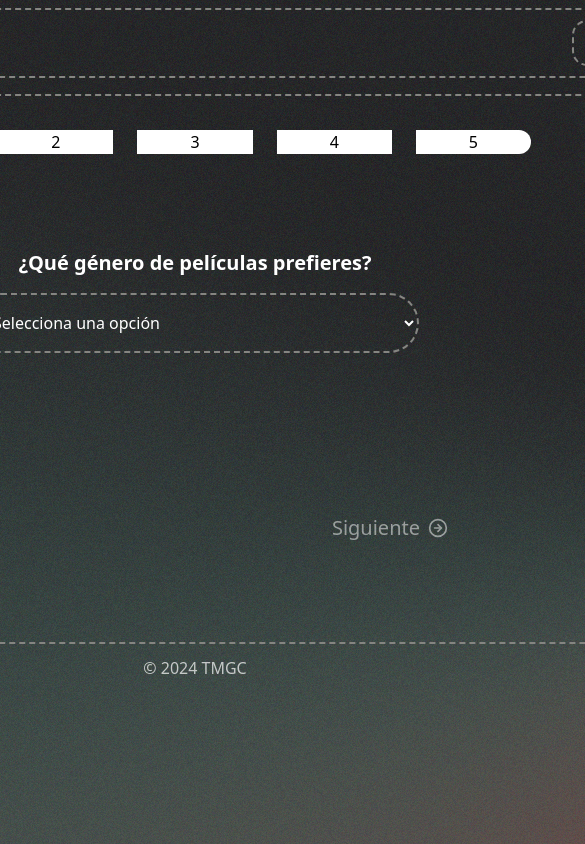
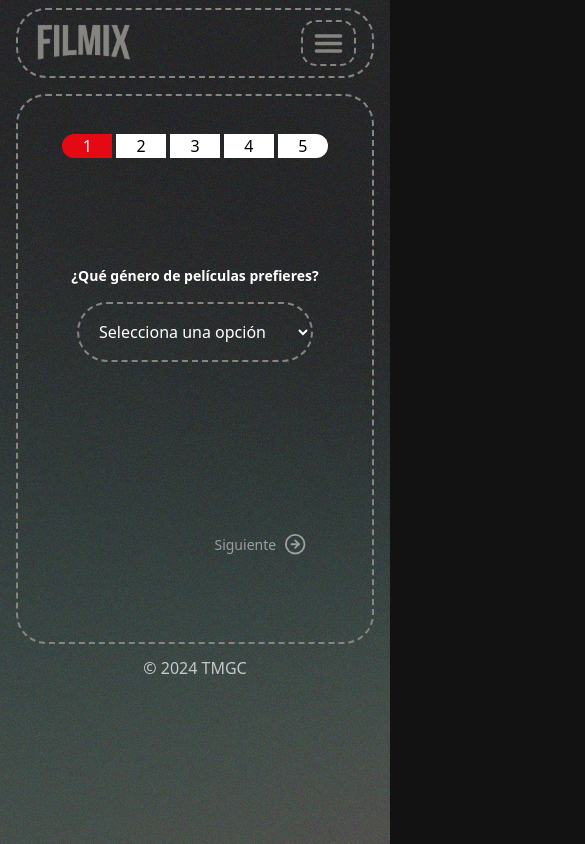
Before and after one commit to tomigonzalez/Pelis.IA, a Next.js app: page /recomendacion in a window 390 px wide. Shown: the top 844 px of the page, 585 px wide, since content can reach past the window. Built offline with nearby package versions, Linux system fonts and the light colour scheme.

Commit message:
Actualizacion

```diff
--- a/src/app/components/modalNav/modalNav.tsx
+++ b/src/app/components/modalNav/modalNav.tsx
@@ -19,9 +19,9 @@
       {/* Contenido del modal */}
       <div className="relative z-[2] w-full h-screen flex flex-col-reverse">
         <div className="w-full h-[80vh] flex justify-center">
-          <ul className="flex flex-col gap-10 text-center">
+          <ul className="flex flex-col gap-10 max-md:text-2xl text-4xl text-center">
             <Link
-              className="font-bold text-4xl text-white"
+              className="font-bold  text-white"
               href={"/"}
               onClick={toggleMenu}
             >
@@ -29,12 +29,12 @@
             </Link>
             <Link
               href={"/recomendacion"}
-              className="font-bold text-4xl text-white"
+              className="font-bold  text-white"
               onClick={toggleMenu}
             >
               RECOMENDAR PELICULA
             </Link>
-            <li className="font-bold text-4xl text-white">CONTACTO</li>
+            <li className="font-bold  text-white">CONTACTO</li>
           </ul>
         </div>
       </div>
--- a/src/app/components/popcorn.tsx
+++ b/src/app/components/popcorn.tsx
@@ -4,20 +4,20 @@
 export default function Popcorn({
   style,
   popcorn,
-  w,
+  width,
 }: {
   style: string;
   popcorn: string;
-
-  w: number;
+  width?: string;
 }) {
   return (
     <div className={`absolute ${style}`}>
       <Image
         src={`/assets/img/${popcorn}.png`} // Cambia esta ruta según tu imagen de pochoclo
         alt="Pochoclo"
-        width={w}
-        height={100}
+        width={300}
+        height={200}
+        className={`h-auto w-auto ${width}`}
       />
     </div>
   );
--- a/src/app/components/questions.tsx
+++ b/src/app/components/questions.tsx
@@ -28,12 +28,12 @@
   return (
     <section className="w-full h-full flex flex-col justify-between items-center">
       <div className="w-full h-full flex flex-col items-center justify-center">
-        <h4 className="text-xl font-semibold mb-4 text-left">
+        <h4 className="max-sm:text-sm text-xl  font-semibold mb-4 text-left">
           {currentQuestion.question}
         </h4>
 
         <select
-          className="cursor-pointer bg-transparent border-dashed rounded-xl p-4 w-1/2"
+          className="cursor-pointer bg-transparent border-dashed rounded-xl p-4 sm:w-1/2 w-2/3"
           value={answers[currentQuestions - 1] || ""}
           onChange={handleChange}
         >
--- a/src/app/components/stepper.tsx
+++ b/src/app/components/stepper.tsx
@@ -6,7 +6,7 @@
   return (
     <div className="w-full h-2/5 flex flex-col justify-center items-center">
       <div className="w-3/4 min-h-6">
-        <ul className="flex flex-row overflow-hidden justify-between gap-6 rounded-2xl text-center ">
+        <ul className="flex flex-row overflow-hidden justify-between max-md:gap-1 gap-6 rounded-2xl text-center ">
           <li
             className={` w-full ${
               props.currentQuestions >= 1
--- a/src/app/components/stepperControl.tsx
+++ b/src/app/components/stepperControl.tsx
@@ -20,10 +20,10 @@
       <div className="w-full flex flex-row justify-around">
         {currentQuestions > 1 ? (
           <button
-            className="flex items-center gap-2 text-xl hover:text-redPrimary"
+            className="flex items-center gap-2 max-md:text-sm text-xl hover:text-redPrimary"
             onClick={prevQuestion}
           >
-            <FiArrowLeftCircle size={20} />
+            <FiArrowLeftCircle className=" max-md:text-[1.4rem] text-[1.8rem]" />
             <span className="flex  items-center">Atrás</span>
           </button>
         ) : (
@@ -35,7 +35,7 @@
 
         {currentQuestions < 5 ? (
           <button
-            className={`flex items-center gap-2 text-xl hover:text-yellow-400 ${
+            className={`flex items-center gap-2 max-md:text-sm text-xl hover:text-yellow-400 ${
               !isAnswerSelected
                 ? "cursor-not-allowed opacity-50 hover:text-yellow-400"
                 : ""
@@ -44,10 +44,10 @@
             disabled={!isAnswerSelected}
           >
             <span className="flex items-center">Siguiente</span>
-            <FiArrowRightCircle size={20} />
+            <FiArrowRightCircle className="max-md:text-[1.4rem] text-[1.8rem]" />
           </button>
         ) : (
-          <button className="flex items-center gap-2 text-xl hover:text-yellow-400">
+          <button className="flex items-center gap-2 max-md:text-sm text-xl hover:text-yellow-400">
             <span className="flex items-center">Recomendar</span>
           </button>
         )}
--- a/src/app/layout.tsx
+++ b/src/app/layout.tsx
@@ -24,13 +24,13 @@
     <html lang="en">
       <body>
         <MyProvider>
-          <div className="absolute  m-auto w-full grid min-h-screen grid-rows-[auto,1fr,auto] px-4 justify-center">
-            <div className="w-[900px] mt-2 flex flex-col gap-4 h-full">
-              <header className="relative z-[5]">
+          <section className="absolute m-auto w-full flex flex-col items-center justify-center">
+            <div className="w-full h-full mt-2  flex flex-col gap-4 px-4  items-center justify-center">
+              <header className="  max-w-[900px] relative z-[5] w-full">
                 <Nav toggleMenu={toggleMenu} isModalOpen={isModalOpen} />
               </header>
               <main
-                className={`h-[550px] border-dashed z-[1] transition-all duration-300 ${
+                className={`max-w-[900px] w-full h-[550px] border-dashed z-[1] transition-all duration-300 ${
                   isModalOpen ? "blur-xl " : ""
                 }`}
               >
@@ -40,7 +40,7 @@
             <footer className="text-center leading-[3rem] opacity-70">
               © {new Date().getFullYear()} TMGC
             </footer>
-          </div>
+          </section>
           {isModalOpen && (
             <ModalNav isModalOpen={isModalOpen} toggleMenu={toggleMenu} />
           )}
--- a/src/app/recomendacion/layoutRecomend.tsx
+++ b/src/app/recomendacion/layoutRecomend.tsx
@@ -3,6 +3,7 @@
 import Stepper from "../components/stepper";
 import StepperControl from "../components/stepperControl";
 import Questions from "../components/questions";
+import Image from "next/image";
 type Props = {};
 
 const LayoutRecomend = (props: Props) => {
@@ -30,7 +31,8 @@
     }
   };
   return (
-    <div className="h-full flex flex-col justify-between items-center">
+    <div className="w-full mt-2 flex flex-col gap-4 h-full">
+      <div className="w-full h-full flex flex-col gap-5 items-center justify-center z-[40]">
         <Stepper currentQuestions={currentQuestions} />
 
         {displayQuestions(currentQuestions)}
@@ -41,6 +43,7 @@
           currentQuestions={currentQuestions}
         />
       </div>
+    </div>
   );
 };
 
--- a/src/app/recomendacion/page.tsx
+++ b/src/app/recomendacion/page.tsx
@@ -6,9 +6,5 @@
   keywords: ["cine", "peliculas", "ocio", "disfrutar", "familia"],
 };
 export default function RecomendacionesPage() {
-  return (
-    <>
-      <LayoutRecomend></LayoutRecomend>
-    </>
-  );
+  return <LayoutRecomend></LayoutRecomend>;
 }
```
Also changed, not shown: src/app/page.tsx (+18 -14 lines). Lines whose indentation alone changed are shown as unchanged.
